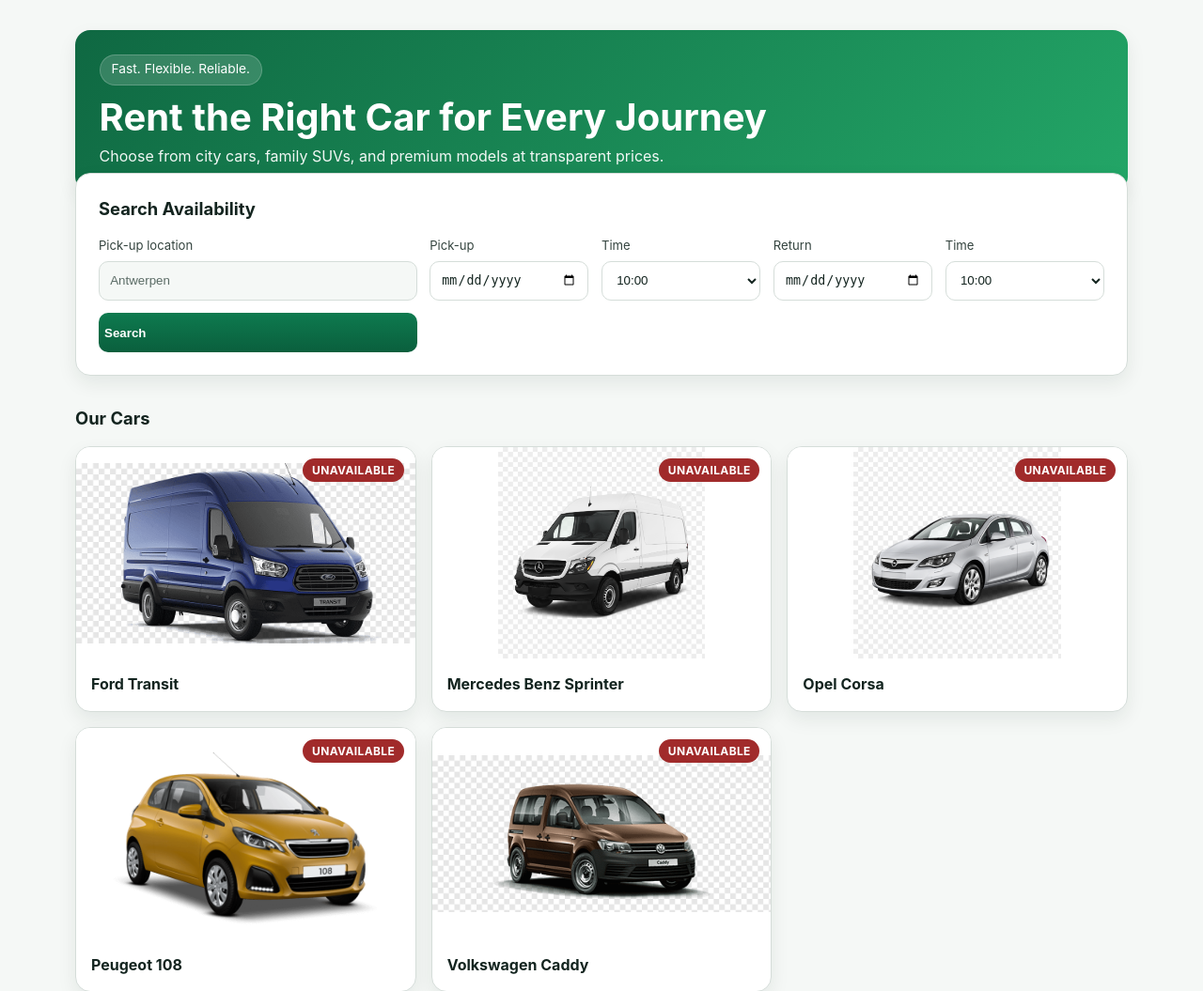
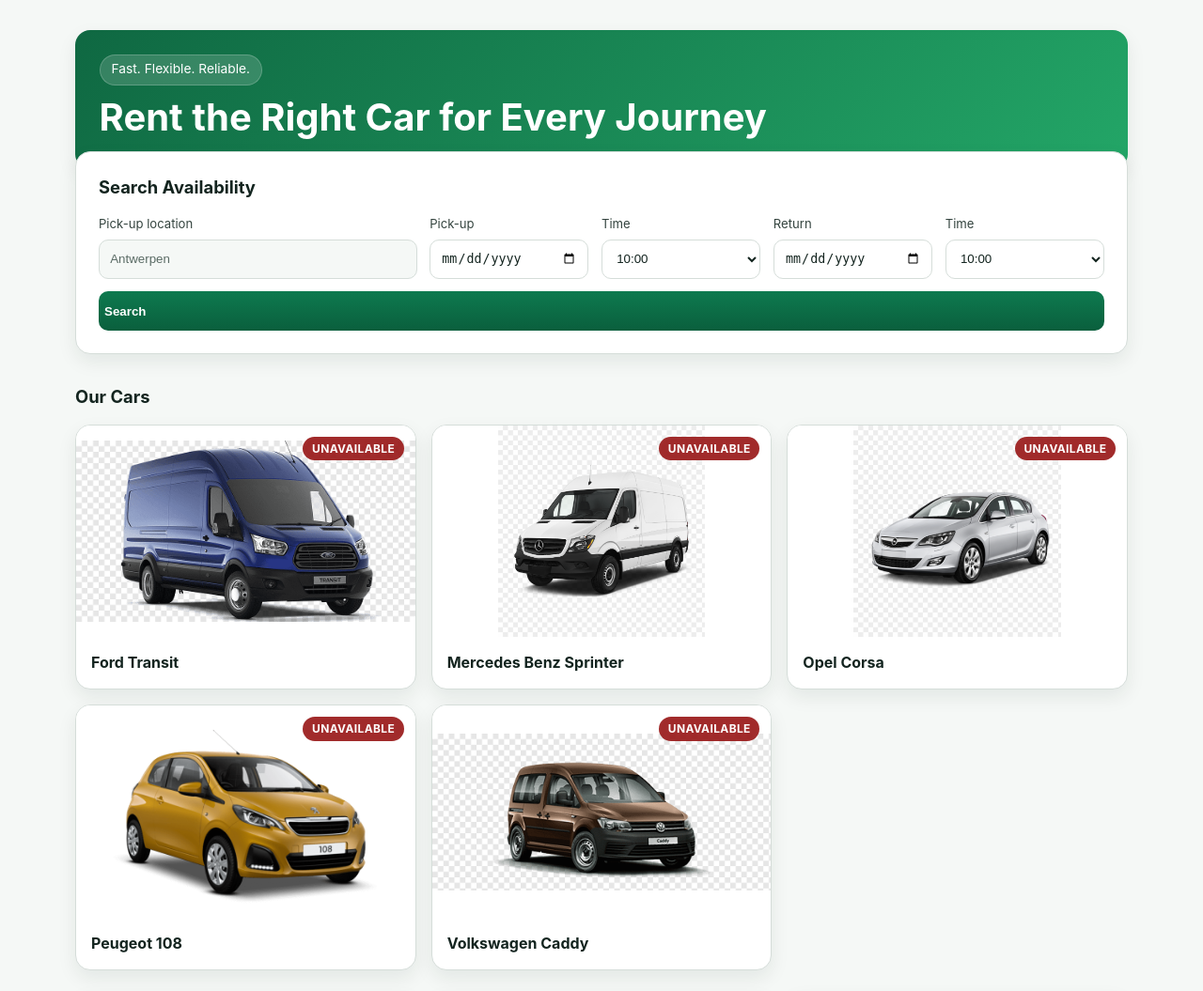
Before and after one commit to DuraScrin/CarRenting, a PHP site: page / in a window 1280 px wide. Shown: the part 69-1124 px from the top of the page at 94% size. Run offline with PHP 8.4, Linux system fonts and the light colour scheme.

Commit message:
Remove hero subtitle, make search button full width

```diff
--- a/public_html/css/styles.css
+++ b/public_html/css/styles.css
@@ -193,6 +193,7 @@ a {
 }
 
 .booking-form button {
+    grid-column: 1 / -1;
     min-height: 42px;
     border: 0;
     border-radius: var(--radius-md);
--- a/public_html/src/views/home.php
+++ b/public_html/src/views/home.php
@@ -39,7 +39,6 @@
         <section class="hero container">
             <span class="hero-badge">Fast. Flexible. Reliable.</span>
             <h1 class="hero-title">Rent the Right Car for Every Journey</h1>
-            <p class="hero-subtitle">Choose from city cars, family SUVs, and premium models at transparent prices.</p>
         </section>
 
         <section class="searchsection container">
```
